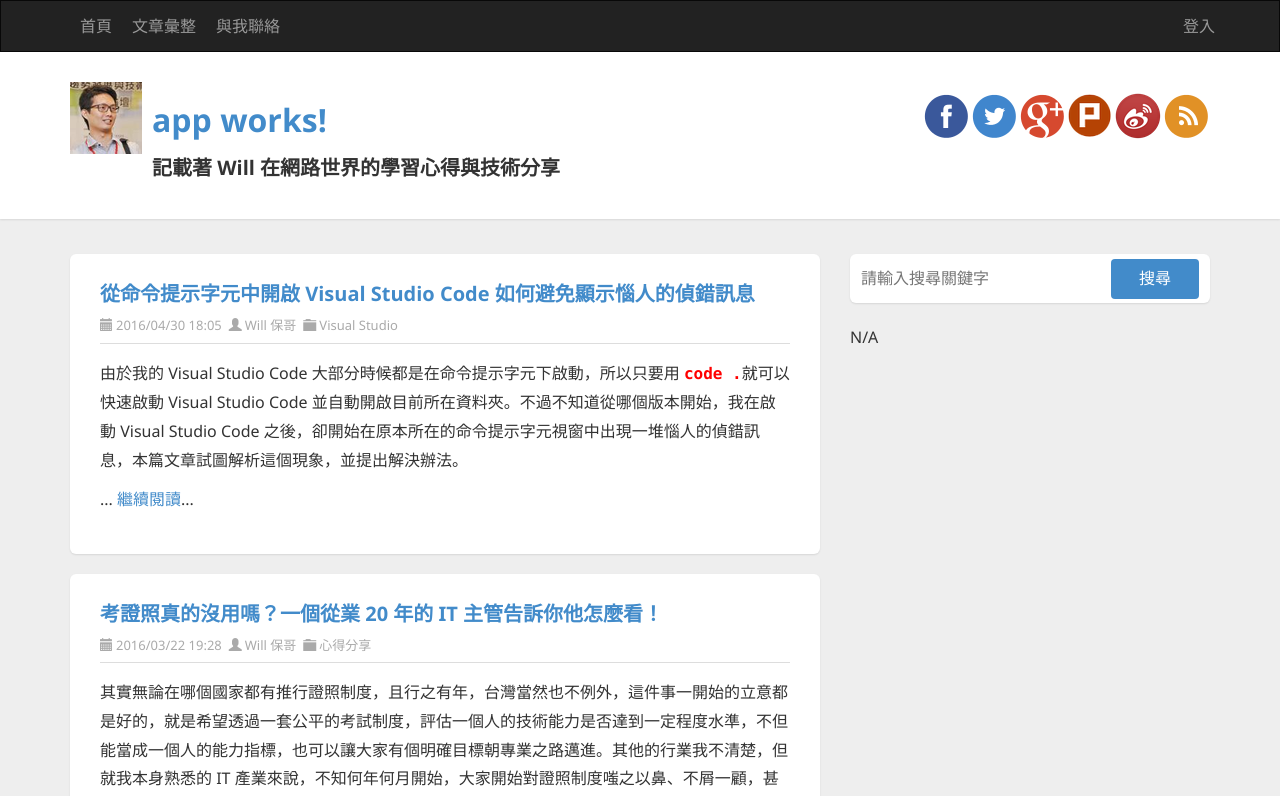
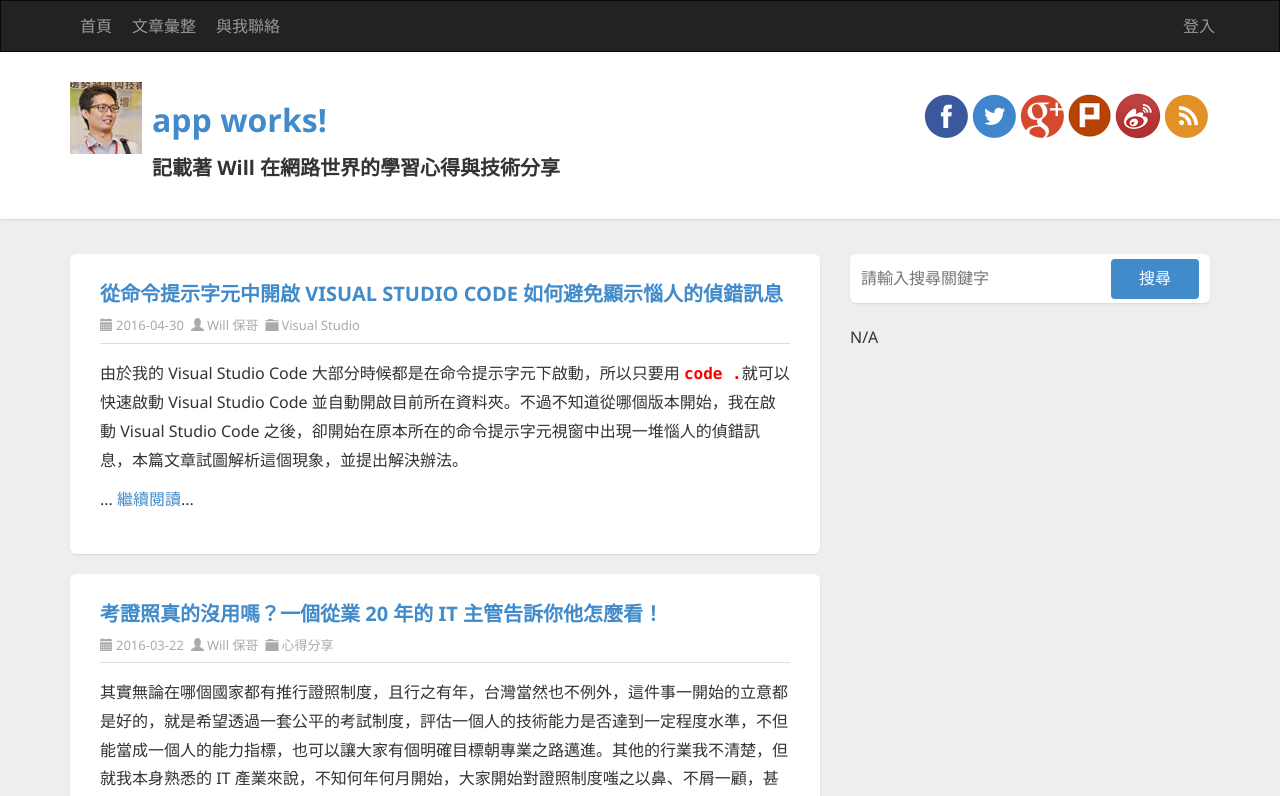
Before and after one commit to doggy8088/demo1101, an Angular app: page / in a window 1280 px wide. Shown: the top 796 px of the page. Built offline with nearby package versions, Linux system fonts and the light colour scheme.

Commit message:
示範 DatePipe 與 UpperCasePipe

```diff
--- a/src/app/app.component.html
+++ b/src/app/app.component.html
@@ -13,10 +13,10 @@
         <article class="post" id="post0" *ngFor="let item of data">
           <header class="post-header">
             <h2 class="post-title">
-                <a [href]="item.href">{{ item.title }}</a>
+                <a [href]="item.href">{{ item.title | uppercase }}</a>
             </h2>
             <div class="post-info clearfix">
-              <span class="post-date"><i class="glyphicon glyphicon-calendar"></i>{{item.date}}</span>
+              <span class="post-date"><i class="glyphicon glyphicon-calendar"></i>{{item.date|date:'y-MM-dd'}}</span>
               <span class="post-author"><i class="glyphicon glyphicon-user"></i><a href="http://blog.miniasp.com/author/will.aspx">{{item.author}}</a></span>
               <span class="post-category"><i class="glyphicon glyphicon-folder-close"></i><a [href]="item['category-link']">{{item.category}}</a></span>
             </div>
```
